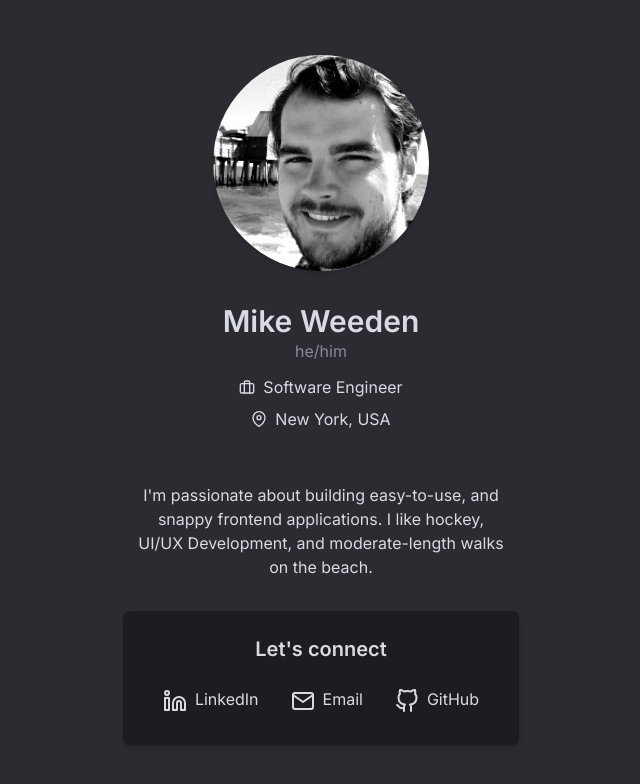
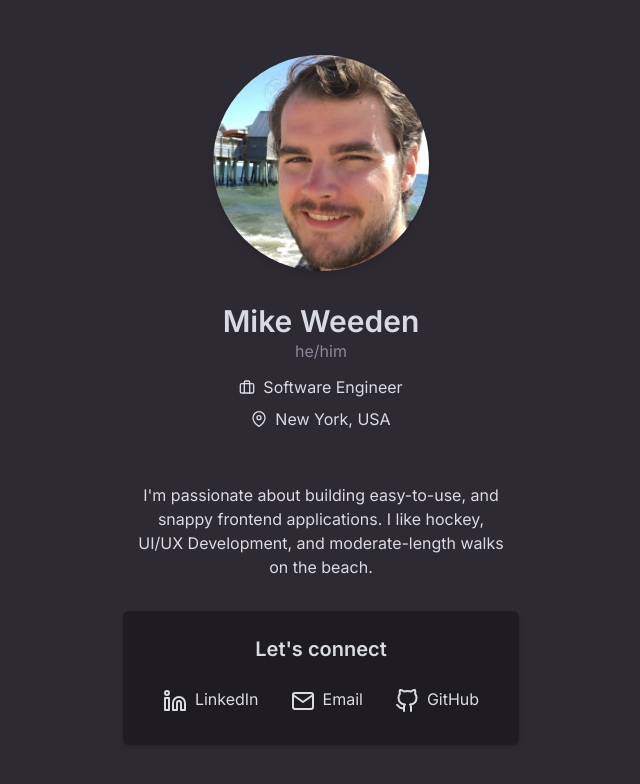
Before and after one commit to Mweeden36/mikeweeden.codes, a Next.js app: page / in a window 1280 px wide. Shown: the top 784 px of the page, without its empty margins (319-959 px from the left). Built offline with nearby package versions, Linux system fonts and the light colour scheme.

Commit message:
Styling tweaks and image change

```diff
--- a/src/app/layout.tsx
+++ b/src/app/layout.tsx
@@ -17,7 +17,10 @@ export default function RootLayout({
 }>) {
   return (
     <html lang="en">
-      <body className={`${inter.className} bg-black text-secondary`}>
+      <body
+        className={`${inter.className} min-h-screen flex flex-col bg-black text-secondary`}
+      >
+        {/* <Header /> */}
         {children}
       </body>
     </html>
--- a/src/app/page.tsx
+++ b/src/app/page.tsx
@@ -4,16 +4,16 @@ import LinksBlock from "@/components/LinksBlock";
 
 export default function Home() {
   return (
-    <main className="flex min-h-screen flex-col items-center justify-center p-8 gap-4">
+    <main className="flex flex-grow flex-col items-center justify-center p-8 gap-4">
       <Image
-        className="rounded-full drop-shadow-md"
-        src="/headshotbw.jpg"
+        className="rounded-full drop-shadow-md hover:grayscale"
+        src="/headshot.jpg"
         alt="Mike's head"
         width="216"
         height="216"
       />
       <InfoBlock />
-      <p className="md:w-1/3 text-center p-4">
+      <p className="md:w-1/3 text-center p-4 max-w-3xl">
         I&apos;m passionate about building easy-to-use, and snappy frontend
         applications. I like hockey, UI/UX Development, and moderate-length
         walks on the beach.
--- a/src/app/resume/page.tsx
+++ /dev/null
@@ -1,7 +0,0 @@
-export default function Resume() {
-  return (
-    <main className="flex min-h-screen flex-col items-center justify-between p-24">
-      Resume
-    </main>
-  );
-}
```
Also changed, not shown: public/headshot.jpg (added), public/headshotbw.jpg (deleted).
